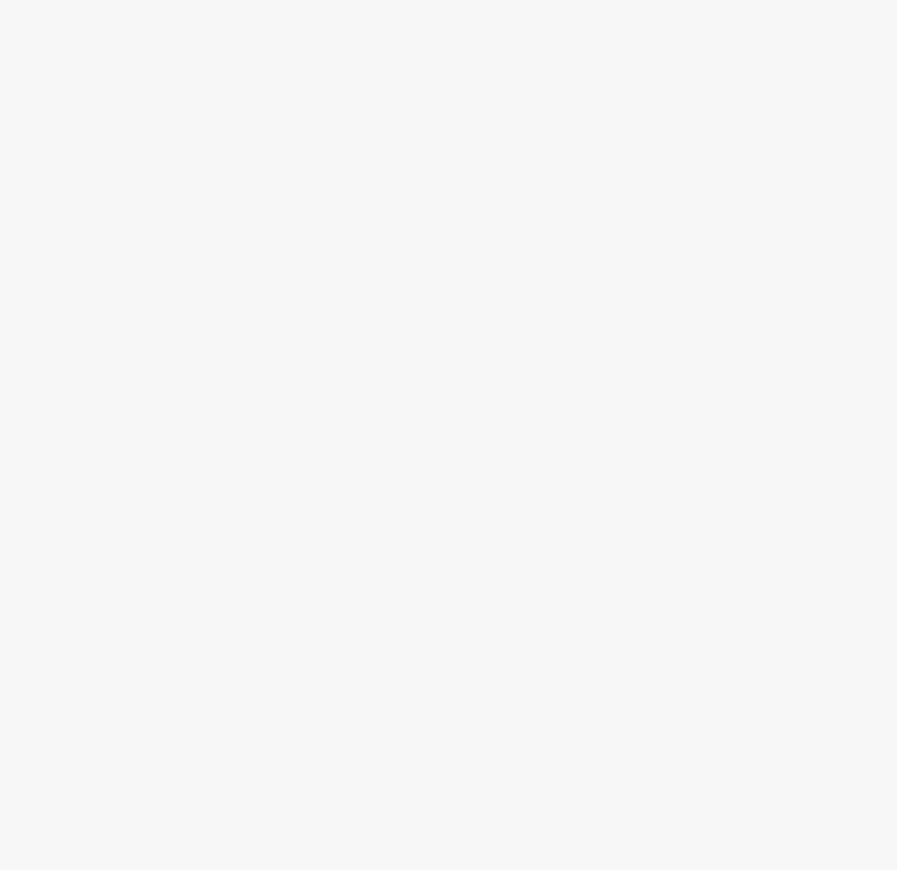
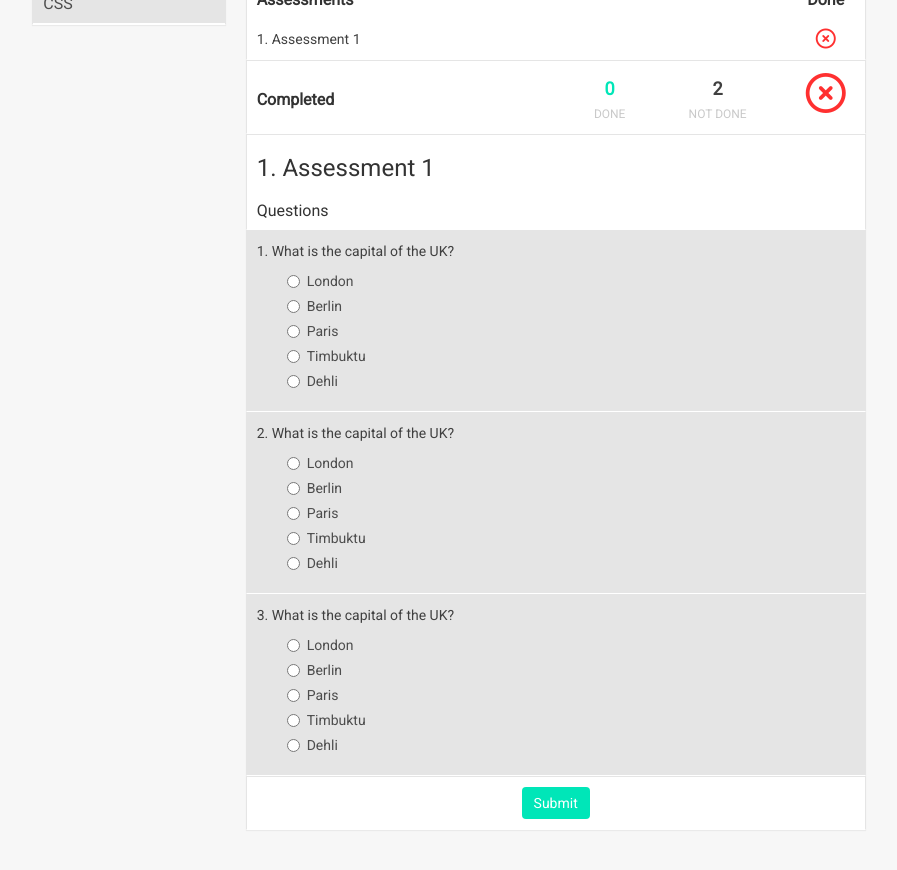
Before and after one commit to tombassrosenfeld/developme-prep-app, a React (Create React App) app: page /prep/topic/1/assessment/0 in a window 1280 px wide. Shown: the part 480-1350 px from the top of the page, without its empty margins (191-1088 px from the left). Before the commit the page ends 800 px from the top, so only its background shows below. Built offline with nearby package versions, Linux system fonts and the light colour scheme.

Commit message:
marking handling for assessments

```diff
--- a/src/components/Assessment.js
+++ b/src/components/Assessment.js
@@ -1,25 +1,25 @@
 import React from 'react';
 
-export default ({ id, topicID, topics, userAssessmentData, onClickAssessmentAnswer}) => (
+export default ({ id, topicID, topics, userAssessmentData, onChangeAssessmentAnswer, onClickAssessmentSubmit}) => (
 	<div className="col-xs-12 col-sm-8 col-sm-offset-4 col-md-6 col-md-offset-4 narrow-padding">
+
 		<div className="panel">
 			<h1>{+id + 1}. { topics.getIn([topicID, 'assessments', id, 'assessment_title']) }</h1>
 	  		<h2>Questions</h2>
 	  	</div>
-	  	<form>
+
 		<div className="assessment-questions">
 		  	{ topics.getIn([topicID, 'assessments', id, 'questions']).map( (question, questionID) => (
 				<div className="panel" key={questionID}>
 		  			<div className="row">
 		  				<div className="col-xs-12">
 		  					<p>{questionID + 1}. {question.get('question')}</p>
-			  					{ question.get('answer_type') === 'Multiple Choice' ?
-			  						question.get('answers').map( (answer, answerID) => (
+	  						{question.get('answers').map( (answer, answerID) => (
 	  							// TODO, turn this into a component
 								<div className="radio" key={answerID}>
 									<label>
 						            	<input
-									            	onChange={() => onClickAssessmentAnswer(
+							            	onChange={() => onChangeAssessmentAnswer(
 												topics.getIn([topicID, 'short_title']), // topic short title
 												id, // assessment id
 												questionID,
@@ -34,17 +34,28 @@ export default ({ id, topicID, topics, userAssessmentData, onClickAssessmentAnsw
 								 		{answer.get('answer_choice')}
 						         	</label>
 						        </div>
-			  						))
-			  					:
-			  						<div className="textarea">
-			  							<textarea className="form-control" rows="3"></textarea>
-			  						</div>
-			  					}
+	  						))}
 		  				</div>
 		  			</div>
 			  	</div>
 			)) }
 		</div>
-		</form>
+
+		<div className="panel submit-assessment">
+			<div className="row">
+				<div className="col-xs-12">
+					<button
+						className="btn btn-default btn-logout btn-submit"
+						onClick={ () => onClickAssessmentSubmit(
+							topicID, // topicID
+							id, // assessmentID
+							topics.getIn([topicID, 'assessments', id]), // assessment
+							userAssessmentData.getIn([topics.getIn([topicID, 'short_title']), id, 'answers']), // user assessment answers
+						) }
+					>Submit</button>
+				</div>
+			</div>
+		</div>
+
 	</div>
 )
--- a/src/containers/Assessment.js
+++ b/src/containers/Assessment.js
@@ -1,6 +1,7 @@
 import { connect } from "react-redux";
 import Assessment from "../components/Assessment";
-import { onClickAssessmentAnswer } from "../data/actions_API";
+import { onChangeAssessmentAnswer } from "../data/actions_API";
+import { onClickAssessmentSubmit } from "../data/actions_API";
 
 const mapStateToProps = state => ({
     topics: state.get("topics"),
@@ -8,7 +9,8 @@ const mapStateToProps = state => ({
 });
 
 const mapDispatchToProps = dispatch => ({
-	onClickAssessmentAnswer: (topic, assessmentID, questionID, answerID) => dispatch(onClickAssessmentAnswer(topic, assessmentID, questionID, answerID)),
+	onChangeAssessmentAnswer: (topic, assessmentID, questionID, answerID) => dispatch(onChangeAssessmentAnswer(topic, assessmentID, questionID, answerID)),
+	onClickAssessmentSubmit: (topicID, assessmentID, assessment, userAnswers) => dispatch(onClickAssessmentSubmit(topicID, assessmentID, assessment, userAnswers)),
 })
 
 export default connect(mapStateToProps, mapDispatchToProps)(Assessment);
--- a/src/css/modules/assessment.scss
+++ b/src/css/modules/assessment.scss
@@ -12,3 +12,12 @@
 		padding: 0 40px;
 	}
 }
+
+.submit-assessment {
+	padding: 10px;
+	display: flex;
+	justify-content: center;
+	.btn-submit {
+		font-size: 14px;
+	}
+}
--- a/src/css/output.css
+++ b/src/css/output.css
@@ -269,4 +269,11 @@ p {
   .assessment-questions .panel .textarea {
     padding: 0 40px; }
 
+.submit-assessment {
+  padding: 10px;
+  display: flex;
+  justify-content: center; }
+  .submit-assessment .btn-submit {
+    font-size: 14px; }
+
 /*# sourceMappingURL=output.css.map */
--- a/src/data/actions_API.js
+++ b/src/data/actions_API.js
@@ -102,7 +102,7 @@ export const onClickUserProgress = (id) => dispatch => {
 }
 
 // when user clicks an answer in the assessment
-export const onClickAssessmentAnswer = (topic, assessmentID, questionID, answerID) => dispatch => {
+export const onChangeAssessmentAnswer = (topic, assessmentID, questionID, answerID) => dispatch => {
 	//get assessment data from the state
 	let userAssessmentDataObj = store.getState().get('assessmentData');
 	let savedUserAssessmentDataObj = store.getState().get('assessmentData');
@@ -124,6 +124,22 @@ export const onClickAssessmentAnswer = (topic, assessmentID, questionID, answerI
 		dispatch(updateErrors('Error: unable to save your answers.'))
 		return dispatch(userAssessmentData(savedUserAssessmentDataObj));
 	})
+}
+
+export const onClickAssessmentSubmit = (topicID, assessmentID, assessment, userAnswers) => dispatch => {
+	// TODO form validation, is there an answer for each one?
+
+	// get correct answers out of topics info
+	let answers = assessment.get('questions').map((question, i) => question.get('correct_answer') - 1);
+
+	// filter userAnswers for correct answers
+	let correctAnswers = answers.filter((answer, i) => answer == userAnswers.get(i));
+
+	// let userAssessmentData = store.getState().get('userData']);
+	console.log(correctAnswers.toJS());
+
+	// update the assessmentdata.result
+	// update the db
 }
 
 const updateToken = (token) => ({
--- a/src/data/initial.js
+++ b/src/data/initial.js
@@ -21,17 +21,17 @@ let data =
 				{question: "What is the capital of the UK?",
 				answer_type: "Multiple Choice",
 				answers: [{answer_choice: 'London'}, {answer_choice: 'Berlin'}, {answer_choice: 'Paris'}, {answer_choice: 'Timbuktu'}, {answer_choice: 'Dehli'} ],
-				correct_answer: "Answer 1"},
+				correct_answer: 1},
 
 				{question: "What is the capital of the UK?",
 				answer_type: "Multiple Choice",
 				answers: [{answer_choice: 'London'}, {answer_choice: 'Berlin'}, {answer_choice: 'Paris'}, {answer_choice: 'Timbuktu'}, {answer_choice: 'Dehli'} ],
-				correct_answer: "Answer 1"},
+				correct_answer: 2},
 
 				{question: "What is the capital of the UK?",
 				answer_type: "Multiple Choice",
 				answers: [{answer_choice: 'London'}, {answer_choice: 'Berlin'}, {answer_choice: 'Paris'}, {answer_choice: 'Timbuktu'}, {answer_choice: 'Dehli'} ],
-				correct_answer: "Answer 1"}
+				correct_answer: 4}
 			],
 
 		}],
@@ -45,16 +45,16 @@ let data =
 
 
 export default Map({
-	// isLoaded: true,
-	isLoaded: false,
-	// loggedIn: true,
-	loggedIn: false,
-	// topics: List([
-		// data, data, data, data, data
-	// ]),
-	topics: List([]),
-	// user: Map({ id: '', username: 'Peter Thomas', password: '', token: null }),
-	user: Map({ id: '', username: '', password: '', token: null }),
+	isLoaded: true,
+	// isLoaded: false,
+	loggedIn: true,
+	// loggedIn: false,
+	topics: List([
+		data, data, data, data, data
+	]),
+	// topics: List([]),
+	user: Map({ id: 1, username: 'Peter Thomas', password: '', token: null }),
+	// user: Map({ id: '', username: '', password: '', token: null }),
 	userProgress: List([]),
 	// assessmentData: Map({
 							// JS: Map({answers: List([]), mark: null}),
```
Also changed, not shown: 2 other files (tests, documents, lock files or other folders). Lines whose indentation alone changed are shown as unchanged.
